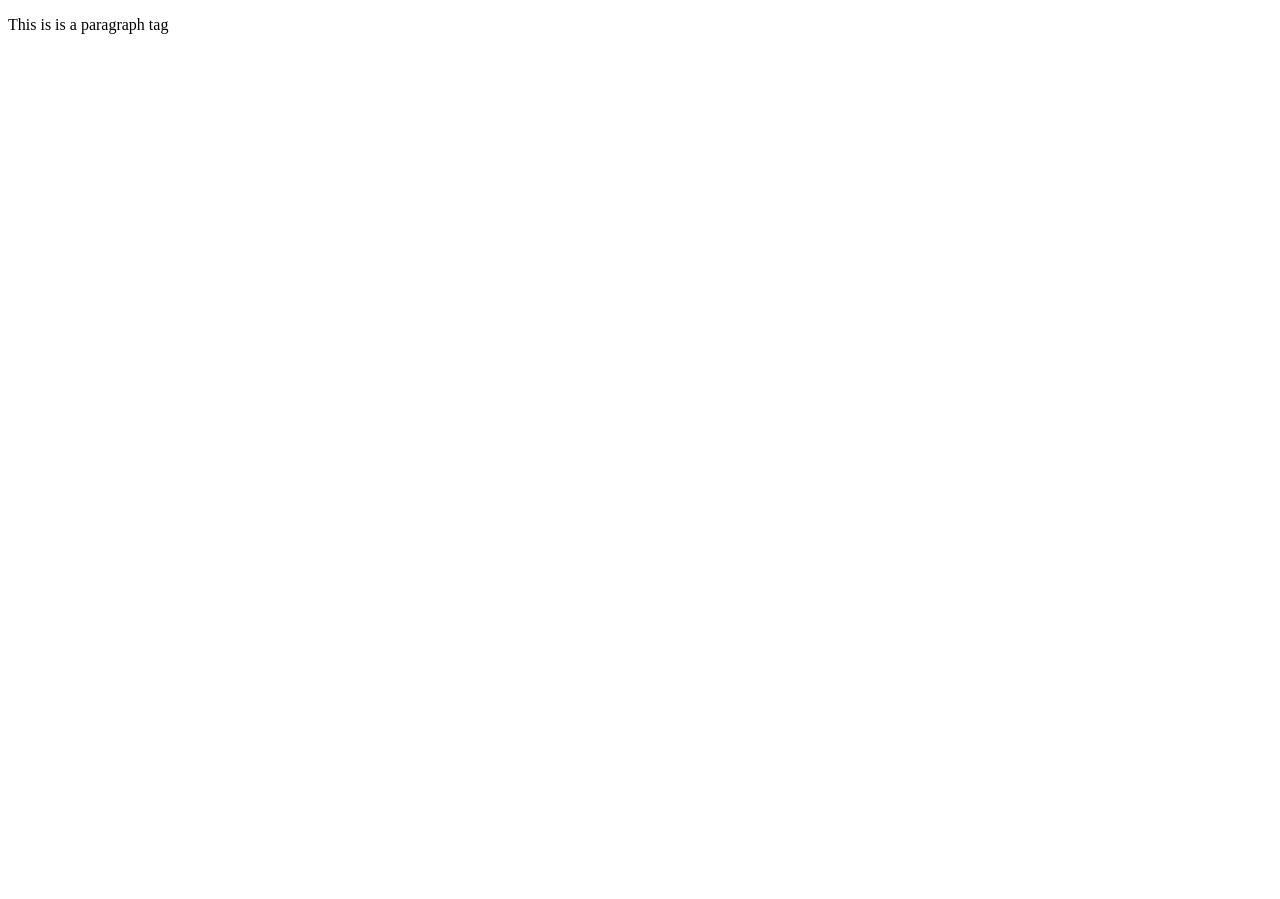
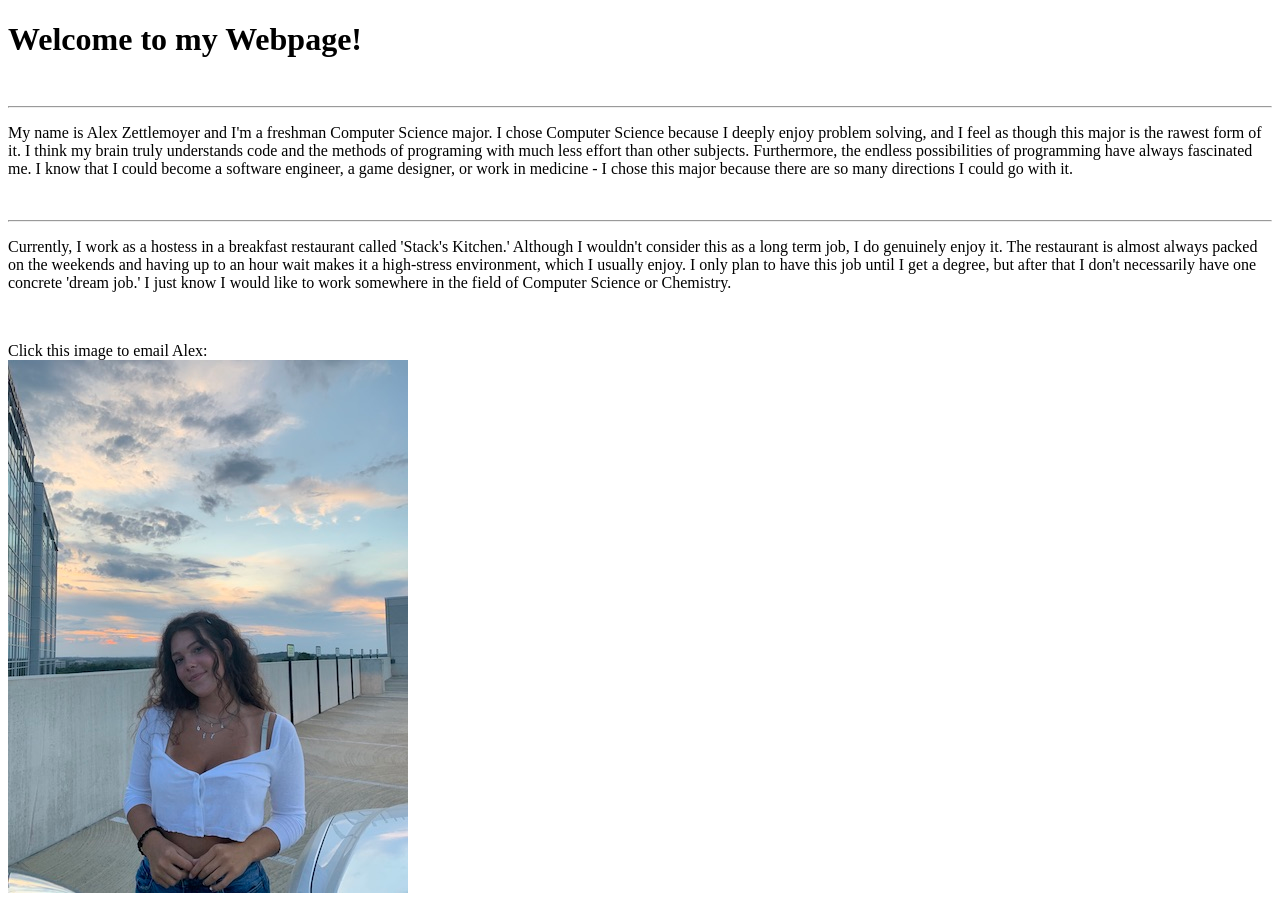
Before and after one commit to alexzettlemoyer/webpages, a plain HTML site: page index.html in a window 1280 px wide. Shown: the top 899 px of the page. Before the commit the page ends 800 px from the top, so only its background shows below. Drawn offline with Linux system fonts and the light colour scheme.

Commit message:
Add files via upload

```diff
--- a/index.html
+++ b/index.html
@@ -1,22 +1,74 @@
 <!DOCTYPE html>
     <!--
-      -Name: [Name]
-      -UnityID: [UnityID]
-      -Date: [Date]
-      -Assignment: [Assignment Name]
-      -Description: [Assigment Description]
+      -Name: Alex Zettlemoyer
+      -UnityID: alzettle
+      -Date: 9/19/2020
+      -Assignment: Website Design and Styling Independent Assignment
+      -Description: Independent Assignment, Alex's professional page.
       -->
     <html xmlns="http://www.w3.org/1999/xhtml">
     <head>
         <meta charset="UTF-8" />
         <link href="style.css" rel="stylesheet" type="text/css" />
-        <title>Your Title Here</title>
+
+        <!-- Answers title of NUMBER 1 --!>
+        <title>Alex Zettlemoyer</title>
     </head>
 
     <body>
-    <!-- This is a comment, you should update it to describe parts of your code -->
 
-    <p>This is is a paragraph tag</p>
+	<!-- Answers welcome message of NUMBER 1 --!>
+	<h1>Welcome to my Webpage!</h1>
+	<br />
+	<hr />
+
+	<!-- Paragraphs 1 and 2 below answer NUMBER 3 --!>
+	<p>My name is Alex Zettlemoyer and I'm a freshman Computer Science major.
+	I chose Computer Science because I deeply enjoy problem solving, and I feel
+	as though this major is the rawest form of it. I think my brain truly understands
+	code and the methods of programing with much less effort than other subjects.
+	Furthermore, the endless possibilities of programming have always fascinated me.
+	I know that I could become a software engineer, a game designer, or work in medicine -
+	I chose this major because there are so many directions I could go with it.</p>
+	<br />
+	<hr />
+	<p>Currently, I work as a hostess in a breakfast restaurant called 'Stack's Kitchen.'
+	Although I wouldn't consider this as a long term job, I do genuinely enjoy it.
+	The restaurant is almost always packed on the weekends and having up to an hour wait
+	makes it a high-stress environment, which I usually enjoy. I only plan to have this job
+	until I get a degree, but after that I don't necessarily have one concrete 'dream job.'
+	I just know I would like to work somewhere in the field of Computer Science or Chemistry.</p>
+	<br />
+
+	<!-- Answers NUMBER 4 --!>
+	<p>
+	Click this image to email Alex:
+	<br />
+    <a href="mailto: alzettle@ncsu.edu">
+        <img src ="photo_of_me.jpg" alt="A picture of Alex" />
+    </a>
+	</p>
+
+	<!-- Answers NUMBER 5 --!>
+	<h4>NC State class I find interesting:</h4>
+	<ol>
+		<li>Religion and Freedom </li>
+		<li>Ethics in Computing</li>
+		<li>Time Travel</li>
+		<li>The Creative Process in Science</li>
+	</ol>
+
+	<!-- Answers NUMBER 6 --!>
+	<h4>Organizations at NC State I'm interested in:</h4>
+	<table>
+		<tr> <th>Name</th> <th>Link</th> </tr>
+		<tr> <td>University Honors Program</td> <td>
+				<a href = "https://uhsp.dasa.ncsu.edu" target = _blank></a></td> </tr>
+		<tr> <td>App Development Club</td> <td>
+				<a href = "https://getinvolved.ncsu.edu/organization/appdevelopmentclub"
+				target =_blank></a></td> </tr>
+	</table>
+
 
     </body>
 
```
